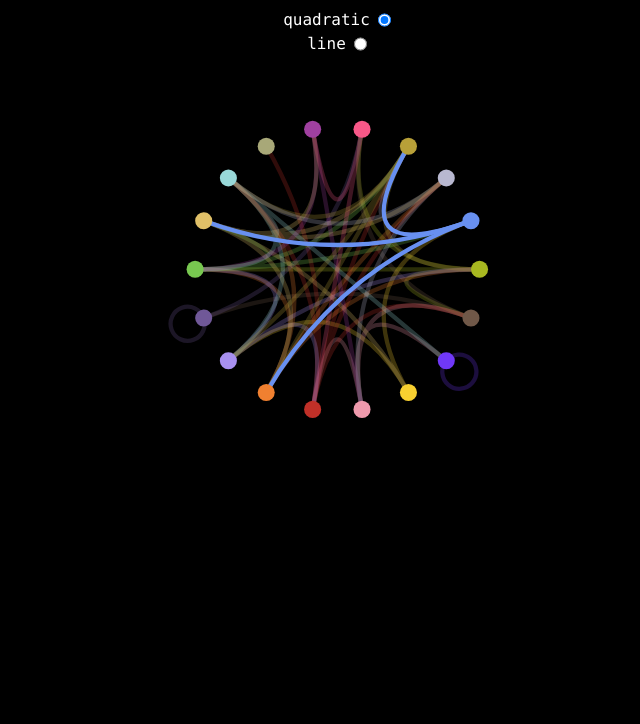
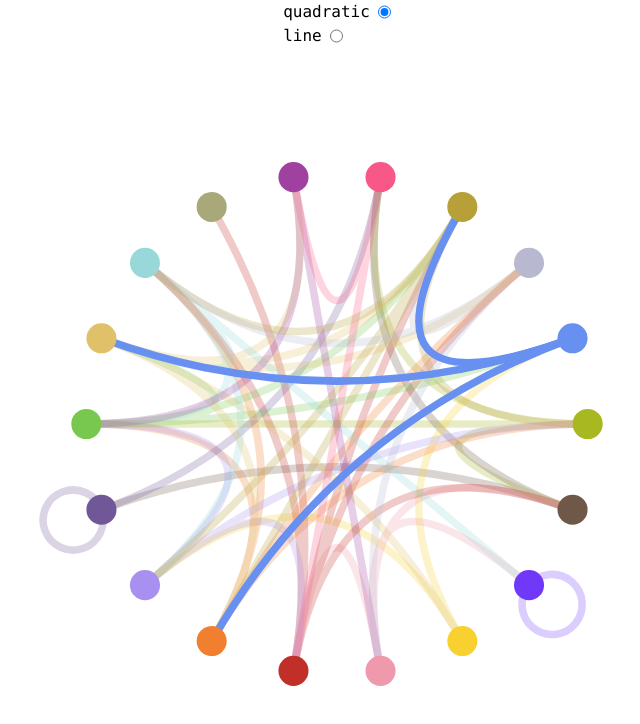
Before and after one commit to joshwashywash/poketypes, a Svelte app: page / in a window 1280 px wide. Shown: the top 724 px of the page, without its empty margins (303-943 px from the left). Built offline with nearby package versions, Linux system fonts and the light colour scheme.

Commit message:
fix sizing of svg... i think

```diff
--- a/src/App.svelte
+++ b/src/App.svelte
@@ -46,18 +46,21 @@
 	<title>Pokemon Types</title>
 </svelte:head>
 
-<main class="flex h-screen flex-col items-center bg-black pt-2 text-white">
+<main class="flex max-h-screen flex-col items-center">
+	<div>
 		{#each ps as value}
 			<label class="flex">
 				<span class="pr-2">{value}</span>
 				<input type="radio" bind:group={path} {value} />
 			</label>
 		{/each}
-	<div class="w-1/3">
+	</div>
 	<svg
+		width="100%"
+		height="100%"
+		fill="none"
+		stroke-linecap="round"
 		viewBox={`0 0 ${width} ${height}`}
-			stroke-linecap="round"
-			fill="none"
 		xmlns="http://www.w3.org/2000/svg"
 	>
 		<g bind:this={g}>
@@ -86,9 +89,7 @@
 						{:else}
 							<path
 								in:draw={_draw}
-									d={`M ${x1}, ${y1} Q ${width / 2}, ${
-										height / 2
-									} ${x2}, ${y2}`}
+								d={`M ${x1}, ${y1} Q ${width / 2}, ${height / 2} ${x2}, ${y2}`}
 							/>
 						{/if}
 					{/each}
@@ -109,5 +110,4 @@
 			/>
 		{/each}
 	</svg>
-	</div>
 </main>
--- a/tailwind.config.cjs
+++ b/tailwind.config.cjs
@@ -2,6 +2,9 @@ const config = {
 	content: ['./src/**/*.{html,js,svelte,ts}'],
 
 	theme: {
+		container: {
+			center: true
+		},
 		extend: {},
 	},
 
```
Lines whose indentation alone changed are shown as unchanged.
